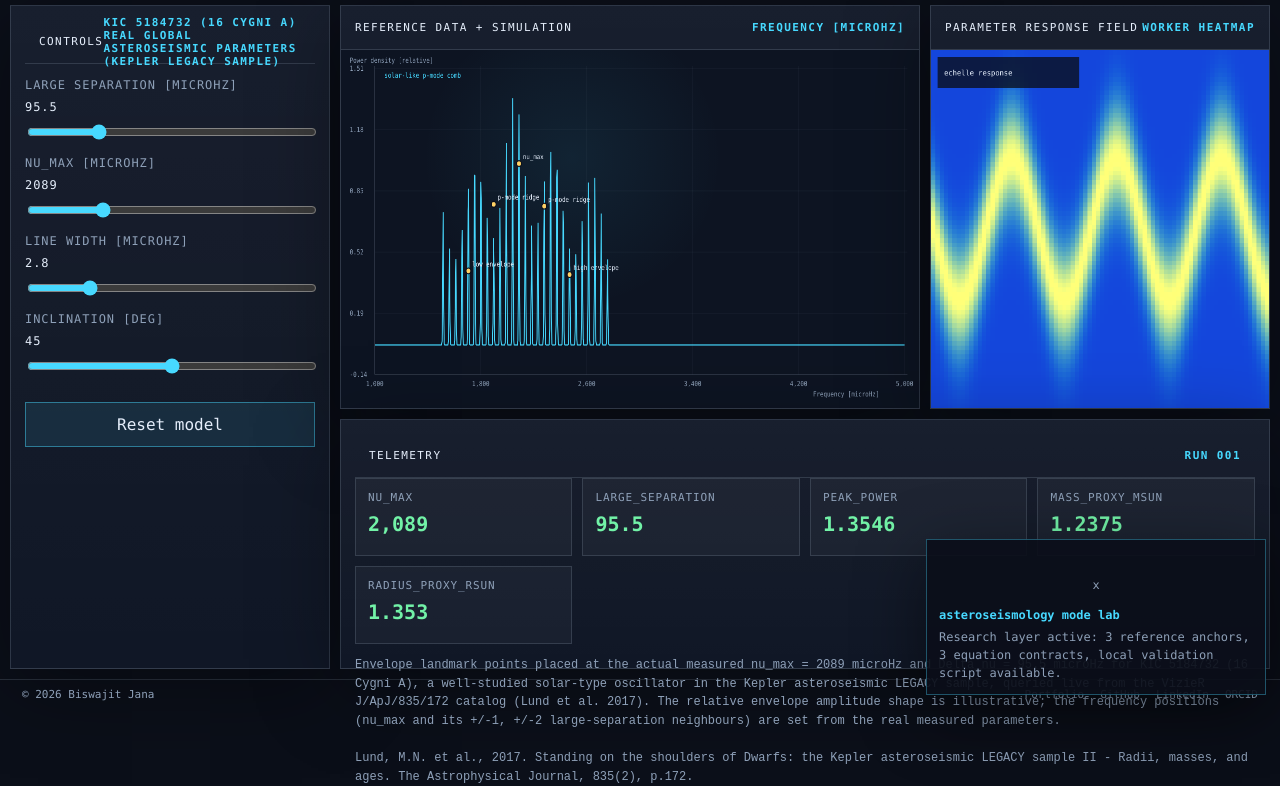
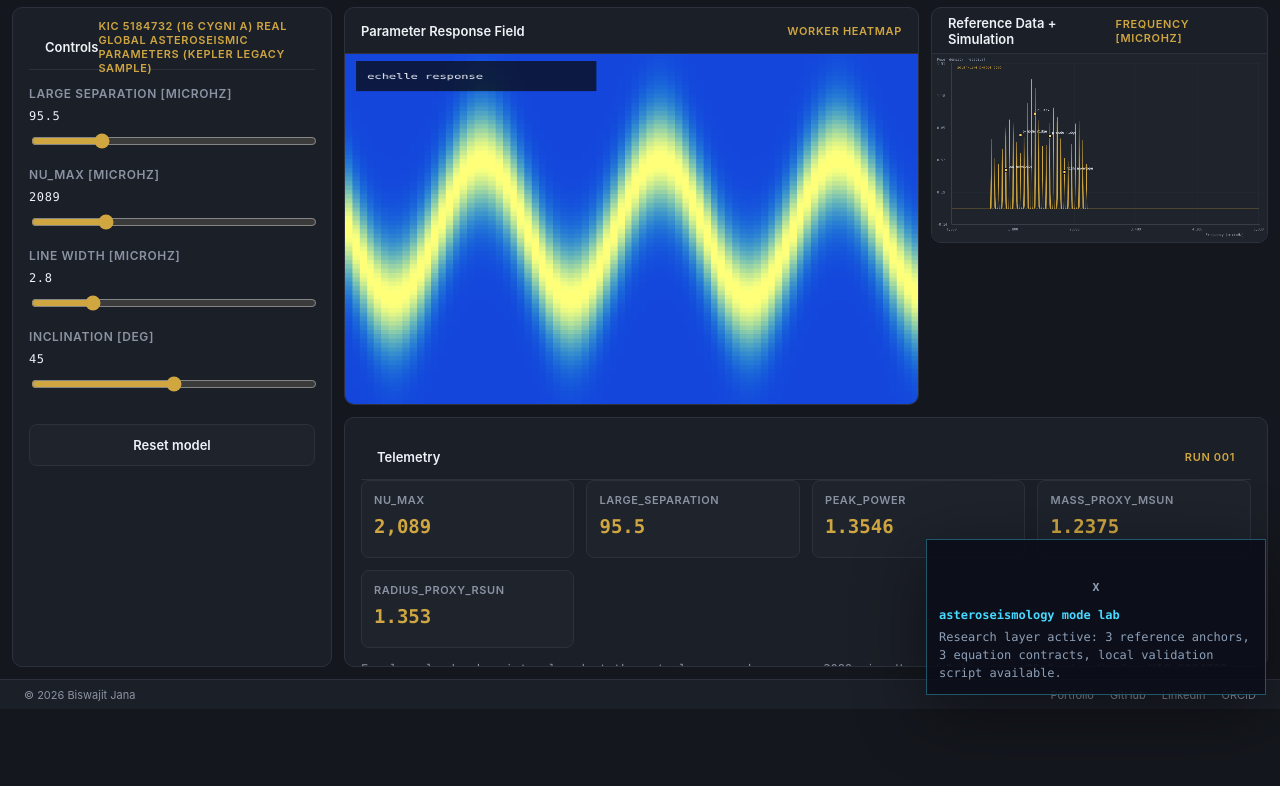
Before and after one commit to Biswajit1999/asteroseismology-mode-lab, a website: page index.html in a window 1280 px wide. Shown: the part 91-877 px from the top of the page. After the commit the page ends 800 px from the top, so only its background shows below. Drawn offline with Linux system fonts and the light colour scheme.

Commit message:
Redesign dashboard: clean modern scientific look with bespoke gold-yellow (stellar oscillation theme) accent
Replaces the shared neon-terminal template (hard rectangles, harsh cyan/green
glow, monospace-everywhere) with a soft-dark, rounded-panel design: Inter
sans-serif for UI text (monospace kept only for numeric readouts), generous
padding, and a distinct accent colour per lab so repos read as individually
designed rather than fifty copies of one template. Real-data reference
markers stay a consistent amber-gold across all labs as a deliberate
provenance convention. No HTML structure, class names, or physics changed.

```diff
--- a/app.js
+++ b/app.js
@@ -7,9 +7,9 @@ async function loadReference(){const response=await fetch('data/reference.json',
 function getWorker(){if(state.worker)return state.worker;state.worker=new Worker('physicsWorker.js');state.worker.onmessage=e=>{state.result=e.data;draw();renderMetrics();$('workerStatus').textContent='Worker ready'};state.worker.onerror=e=>{$('workerStatus').textContent='Worker error: '+e.message};return state.worker}
 function runModel(){const worker=getWorker();state.run+=1;$('runId').textContent='run '+String(state.run).padStart(3,'0');worker.postMessage({lab:LAB.id,params:state.params,reference:state.reference})}
 function bounds(series,points){const xs=[],ys=[];for(const s of series||[]){xs.push(...s.x);ys.push(...s.y)}for(const p of points||[]){xs.push(p.x);ys.push(p.y)}return{minX:Math.min(...xs),maxX:Math.max(...xs),minY:Math.min(...ys),maxY:Math.max(...ys)}}
-function drawAxes(ctx,w,h,b){ctx.strokeStyle='rgba(148,163,184,.35)';ctx.lineWidth=1;ctx.beginPath();ctx.moveTo(70,28);ctx.lineTo(70,h-58);ctx.lineTo(w-24,h-58);ctx.stroke();ctx.fillStyle='#8ea0b8';ctx.font='12px Consolas, monospace';ctx.fillText(LAB.yLabel,18,22);ctx.fillText(LAB.xLabel,w-220,h-20);for(let i=0;i<=5;i++){const x=70+(w-100)*i/5,y=h-58-(h-90)*i/5;ctx.fillText(fmt(b.minX+(b.maxX-b.minX)*i/5,2),x-18,h-38);ctx.fillText(fmt(b.minY+(b.maxY-b.minY)*i/5,2),18,y+4);ctx.strokeStyle='rgba(148,163,184,.10)';ctx.beginPath();ctx.moveTo(x,28);ctx.lineTo(x,h-58);ctx.moveTo(70,y);ctx.lineTo(w-24,y);ctx.stroke()}}
-function drawSeries(){const canvas=$('seriesCanvas'),ctx=canvas.getContext('2d'),w=canvas.width,h=canvas.height;ctx.clearRect(0,0,w,h);const series=state.result?.series||[],points=state.reference?.points||[],b=bounds(series,points);const padY=(b.maxY-b.minY||1)*.12;b.minY-=padY;b.maxY+=padY;drawAxes(ctx,w,h,b);const sx=x=>70+(x-b.minX)/(b.maxX-b.minX||1)*(w-100),sy=y=>h-58-(y-b.minY)/(b.maxY-b.minY||1)*(h-90);for(const s of series){ctx.strokeStyle=s.color||'#47d9ff';ctx.lineWidth=2;ctx.beginPath();s.x.forEach((x,i)=>{const px=sx(x),py=sy(s.y[i]);if(i)ctx.lineTo(px,py);else ctx.moveTo(px,py)});ctx.stroke();ctx.fillStyle=s.color||'#47d9ff';ctx.fillText(s.name,90,48+18*series.indexOf(s))}for(const p of points){const x=sx(p.x),y=sy(p.y);ctx.fillStyle='#ffd166';ctx.strokeStyle='#0b0f19';ctx.lineWidth=2;ctx.beginPath();ctx.arc(x,y,5,0,Math.PI*2);ctx.fill();ctx.stroke();ctx.fillStyle='#e5eefb';ctx.fillText(p.label||'reference',x+8,y-8)}}
-function drawHeatmap(){const canvas=$('heatCanvas'),ctx=canvas.getContext('2d'),w=canvas.width,h=canvas.height;const m=state.result?.heatmap;if(!m)return;const img=ctx.createImageData(w,h);for(let y=0;y<h;y++){for(let x=0;x<w;x++){const ix=Math.floor(x/w*m.n),iy=Math.floor(y/h*m.n),v=m.values[iy*m.n+ix];const o=(y*w+x)*4;img.data[o]=Math.min(255,20+240*v);img.data[o+1]=Math.min(255,70+190*Math.sqrt(v));img.data[o+2]=Math.min(255,120+100*(1-v));img.data[o+3]=255}}ctx.putImageData(img,0,0);ctx.fillStyle='rgba(11,15,25,.78)';ctx.fillRect(12,12,260,54);ctx.fillStyle='#e5eefb';ctx.font='13px Consolas, monospace';ctx.fillText(m.label,24,44)}
+function drawAxes(ctx,w,h,b){ctx.strokeStyle='rgba(148,163,184,.35)';ctx.lineWidth=1;ctx.beginPath();ctx.moveTo(70,28);ctx.lineTo(70,h-58);ctx.lineTo(w-24,h-58);ctx.stroke();ctx.fillStyle='#8b93a3';ctx.font='12px Consolas, monospace';ctx.fillText(LAB.yLabel,18,22);ctx.fillText(LAB.xLabel,w-220,h-20);for(let i=0;i<=5;i++){const x=70+(w-100)*i/5,y=h-58-(h-90)*i/5;ctx.fillText(fmt(b.minX+(b.maxX-b.minX)*i/5,2),x-18,h-38);ctx.fillText(fmt(b.minY+(b.maxY-b.minY)*i/5,2),18,y+4);ctx.strokeStyle='rgba(148,163,184,.10)';ctx.beginPath();ctx.moveTo(x,28);ctx.lineTo(x,h-58);ctx.moveTo(70,y);ctx.lineTo(w-24,y);ctx.stroke()}}
+function drawSeries(){const canvas=$('seriesCanvas'),ctx=canvas.getContext('2d'),w=canvas.width,h=canvas.height;ctx.clearRect(0,0,w,h);const series=state.result?.series||[],points=state.reference?.points||[],b=bounds(series,points);const padY=(b.maxY-b.minY||1)*.12;b.minY-=padY;b.maxY+=padY;drawAxes(ctx,w,h,b);const sx=x=>70+(x-b.minX)/(b.maxX-b.minX||1)*(w-100),sy=y=>h-58-(y-b.minY)/(b.maxY-b.minY||1)*(h-90);for(const s of series){ctx.strokeStyle=s.color||'#cfa640';ctx.lineWidth=2;ctx.beginPath();s.x.forEach((x,i)=>{const px=sx(x),py=sy(s.y[i]);if(i)ctx.lineTo(px,py);else ctx.moveTo(px,py)});ctx.stroke();ctx.fillStyle=s.color||'#cfa640';ctx.fillText(s.name,90,48+18*series.indexOf(s))}for(const p of points){const x=sx(p.x),y=sy(p.y);ctx.fillStyle='#ffd166';ctx.strokeStyle='#14171d';ctx.lineWidth=2;ctx.beginPath();ctx.arc(x,y,5,0,Math.PI*2);ctx.fill();ctx.stroke();ctx.fillStyle='#eef1f6';ctx.fillText(p.label||'reference',x+8,y-8)}}
+function drawHeatmap(){const canvas=$('heatCanvas'),ctx=canvas.getContext('2d'),w=canvas.width,h=canvas.height;const m=state.result?.heatmap;if(!m)return;const img=ctx.createImageData(w,h);for(let y=0;y<h;y++){for(let x=0;x<w;x++){const ix=Math.floor(x/w*m.n),iy=Math.floor(y/h*m.n),v=m.values[iy*m.n+ix];const o=(y*w+x)*4;img.data[o]=Math.min(255,20+240*v);img.data[o+1]=Math.min(255,70+190*Math.sqrt(v));img.data[o+2]=Math.min(255,120+100*(1-v));img.data[o+3]=255}}ctx.putImageData(img,0,0);ctx.fillStyle='rgba(11,15,25,.78)';ctx.fillRect(12,12,260,54);ctx.fillStyle='#eef1f6';ctx.font='13px Consolas, monospace';ctx.fillText(m.label,24,44)}
 function draw(){drawSeries();drawHeatmap()}
 function renderMetrics(){const root=$('metrics');root.innerHTML='';for(const [k,v] of Object.entries(state.result?.metrics||{})){const d=document.createElement('div');d.className='metric';d.innerHTML=`<span>${k}</span><strong>${fmt(v,4)}</strong>`;root.appendChild(d)}}
 function tick(now){state.frames++;if(now-state.lastFrame>1000){$('frameRate').textContent=Math.round(state.frames*1000/(now-state.lastFrame))+' fps';state.frames=0;state.lastFrame=now}requestAnimationFrame(tick)}
--- a/styles.css
+++ b/styles.css
@@ -1,46 +1,49 @@
 :root {
   color-scheme: dark;
-  --bg: #0b0f19;
-  --panel: #101726;
-  --panel-2: #0d1422;
-  --line: rgba(148, 163, 184, 0.22);
-  --text: #e5eefb;
-  --muted: #8ea0b8;
-  --cyan: #47d9ff;
-  --green: #72f2a7;
-  --amber: #ffd166;
-  --red: #ff6b7a;
+  --bg: #14171d;
+  --panel: #1b1f27;
+  --panel-2: #1e232c;
+  --line: #2c313d;
+  --text: #eef1f6;
+  --muted: #8b93a3;
+  --accent: #cfa640;
+  --accent-soft: rgba(207,166,64,0.14);
+  --marker: #f2b866;
+  --red: #e8778a;
+  --sans: "Inter", "Segoe UI", system-ui, -apple-system, Arial, sans-serif;
+  --mono: "IBM Plex Mono", "Roboto Mono", "Fira Code", Consolas, monospace;
 }
 
 * { box-sizing: border-box; }
-html, body { margin: 0; min-height: 100%; background: var(--bg); color: var(--text); font-family: "Roboto Mono", "Fira Code", Consolas, monospace; }
+html, body { margin: 0; min-height: 100%; background: var(--bg); color: var(--text); font-family: var(--sans); }
 body { overflow: hidden; }
 .shell { width: 100vw; height: calc(100vh - 30px); display: grid; grid-template-rows: 86px 1fr; }
-.topbar { display: flex; align-items: center; justify-content: space-between; padding: 18px 22px; border-bottom: 1px solid var(--line); background: linear-gradient(90deg, rgba(71,217,255,.08), transparent 45%), #0b0f19; }
-.eyebrow { margin: 0 0 6px; color: var(--cyan); text-transform: uppercase; letter-spacing: .2em; font-size: 11px; }
-h1 { margin: 0; font-size: clamp(22px, 3vw, 42px); letter-spacing: -0.04em; }
+.topbar { display: flex; align-items: center; justify-content: space-between; padding: 18px 24px; border-bottom: 1px solid var(--line); background: var(--panel); }
+.eyebrow { margin: 0 0 6px; color: var(--accent); text-transform: uppercase; letter-spacing: .1em; font-size: 11px; font-weight: 600; }
+h1 { margin: 0; font-size: clamp(20px, 2.6vw, 34px); font-weight: 600; letter-spacing: -0.01em; }
 .status-card { min-width: 210px; display: grid; gap: 4px; justify-items: end; color: var(--muted); }
-.status-card strong { color: var(--green); font-size: 22px; }
-.grid { min-height: 0; display: grid; grid-template-columns: 320px 1.45fr .85fr; grid-template-rows: 1fr 250px; gap: 10px; padding: 10px; }
-.panel { min-width: 0; min-height: 0; border: 1px solid var(--line); background: linear-gradient(180deg, rgba(255,255,255,.035), transparent), var(--panel); box-shadow: 0 18px 80px rgba(0,0,0,.35); }
-.controls { grid-row: 1 / span 2; padding: 14px; overflow: auto; }
+.status-card strong { color: var(--accent); font-size: 20px; font-weight: 600; }
+.grid { min-height: 0; display: grid; grid-template-columns: 320px 1.45fr .85fr; grid-template-rows: 1fr 150px 250px; gap: 12px; padding: 12px; }
+.panel { min-width: 0; min-height: 0; border: 1px solid var(--line); border-radius: 10px; background: var(--panel); overflow: hidden; }
+.controls { grid-row: 1 / span 3; padding: 16px; overflow: auto; }
 .plot-panel { padding: 0; }
-.heat-panel { padding: 0; }
-.telemetry { grid-column: 2 / span 2; padding: 14px; display: grid; grid-template-rows: auto 1fr; }
-.panel-title { height: 44px; display: flex; align-items: center; justify-content: space-between; padding: 0 14px; border-bottom: 1px solid var(--line); color: var(--muted); text-transform: uppercase; letter-spacing: .13em; font-size: 11px; }
-.panel-title span { color: var(--text); }
-.panel-title b { color: var(--cyan); font-weight: 600; }
-canvas { width: 100%; height: calc(100% - 44px); display: block; background: radial-gradient(circle at 40% 30%, rgba(71,217,255,.08), transparent 35%), var(--panel-2); }
-label { display: grid; gap: 8px; margin: 14px 0; color: var(--muted); font-size: 12px; text-transform: uppercase; letter-spacing: .08em; }
-label output { color: var(--text); float: right; }
-input[type="range"] { width: 100%; accent-color: var(--cyan); }
-button { width: 100%; margin-top: 12px; border: 1px solid rgba(71,217,255,.45); background: rgba(71,217,255,.10); color: var(--text); padding: 12px 14px; font: inherit; cursor: pointer; }
-button:hover { background: rgba(71,217,255,.18); }
-.metrics { display: grid; grid-template-columns: repeat(4, minmax(0, 1fr)); gap: 10px; }
-.metric { border: 1px solid var(--line); background: rgba(255,255,255,.035); padding: 12px; min-height: 78px; }
-.metric span { display: block; color: var(--muted); font-size: 11px; text-transform: uppercase; letter-spacing: .08em; }
-.metric strong { display: block; margin-top: 8px; color: var(--green); font-size: 20px; white-space: nowrap; overflow: hidden; text-overflow: ellipsis; }
-pre { margin: 12px 0 0; white-space: pre-wrap; color: var(--muted); line-height: 1.55; font-size: 12px; }
+.resid-panel { padding: 0; }
+.heat-panel { padding: 0; grid-row: 1 / span 2; }
+.telemetry { grid-column: 2 / span 2; padding: 16px; display: grid; grid-template-rows: auto 1fr; }
+.panel-title { height: 46px; display: flex; align-items: center; justify-content: space-between; padding: 0 16px; border-bottom: 1px solid var(--line); color: var(--muted); text-transform: uppercase; letter-spacing: .06em; font-size: 11px; font-weight: 600; }
+.panel-title span { color: var(--text); text-transform: none; letter-spacing: 0; font-weight: 600; font-size: 13px; }
+.panel-title b { color: var(--accent); font-weight: 600; }
+canvas { width: 100%; height: calc(100% - 46px); display: block; background: var(--panel-2); }
+label { display: grid; gap: 8px; margin: 16px 0; color: var(--muted); font-size: 12px; text-transform: uppercase; letter-spacing: .05em; font-weight: 600; }
+label output { color: var(--text); float: right; font-family: var(--mono); text-transform: none; font-weight: 400; }
+input[type="range"] { width: 100%; accent-color: var(--accent); }
+button { width: 100%; margin-top: 14px; border: 1px solid var(--line); border-radius: 8px; background: var(--panel-2); color: var(--text); padding: 12px 14px; font: 600 13px var(--sans); cursor: pointer; transition: border-color .12s ease, color .12s ease; }
+button:hover { border-color: var(--accent); color: var(--accent); }
+.metrics { display: grid; grid-template-columns: repeat(4, minmax(0, 1fr)); gap: 12px; }
+.metric { border: 1px solid var(--line); border-radius: 8px; background: var(--panel-2); padding: 12px; min-height: 78px; }
+.metric span { display: block; color: var(--muted); font-size: 11px; text-transform: uppercase; letter-spacing: .05em; font-weight: 600; }
+.metric strong { display: block; margin-top: 8px; color: var(--accent); font-size: 19px; font-family: var(--mono); white-space: nowrap; overflow: hidden; text-overflow: ellipsis; }
+pre { margin: 12px 0 0; white-space: pre-wrap; color: var(--muted); line-height: 1.55; font-size: 12px; font-family: var(--mono); }
 @media (max-width: 1100px) {
   body { overflow: auto; }
   .shell { height: auto; min-height: 100vh; }
@@ -49,7 +52,7 @@ pre { margin: 12px 0 0; white-space: pre-wrap; color: var(--muted); line-height:
   .metrics { grid-template-columns: repeat(2, minmax(0, 1fr)); }
 }
 
-.site-footer { height: 30px; display: flex; align-items: center; justify-content: space-between; padding: 0 22px; border-top: 1px solid var(--line); background: #0b0f19; font-size: 11px; color: var(--muted); }
+.site-footer { height: 30px; display: flex; align-items: center; justify-content: space-between; padding: 0 24px; border-top: 1px solid var(--line); background: var(--panel); font-size: 11px; color: var(--muted); }
 .site-footer nav { display: flex; gap: 16px; }
 .site-footer a { color: var(--muted); text-decoration: none; }
-.site-footer a:hover { color: var(--cyan); }
+.site-footer a:hover { color: var(--accent); }
```
Also changed, not shown: physicsWorker.js.
